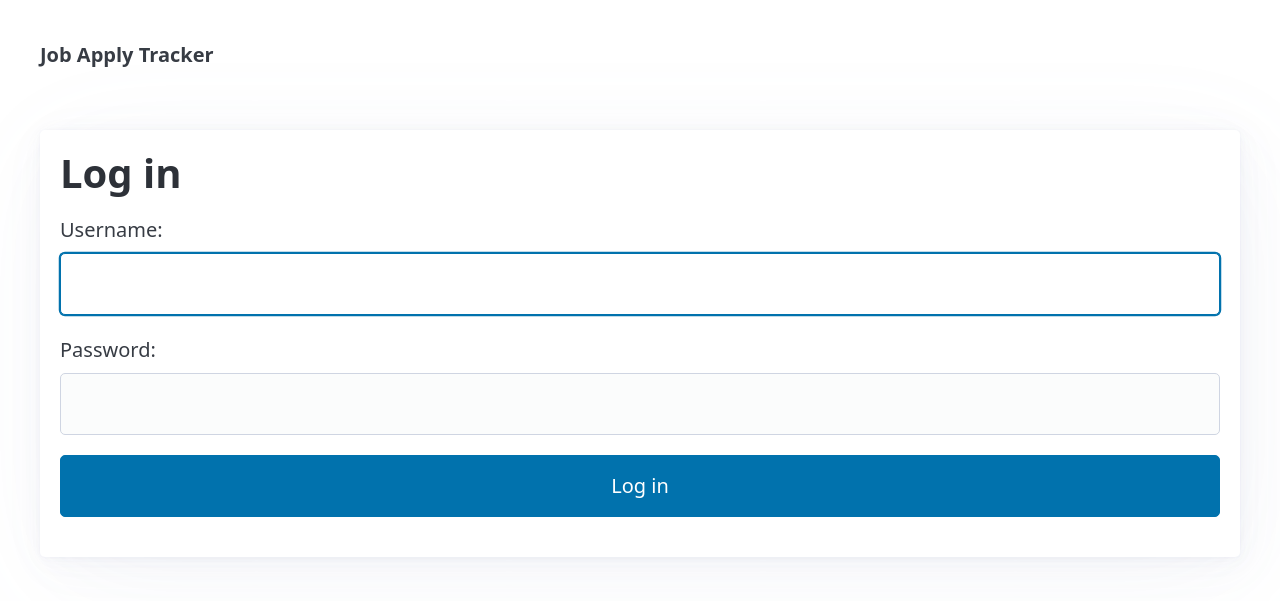
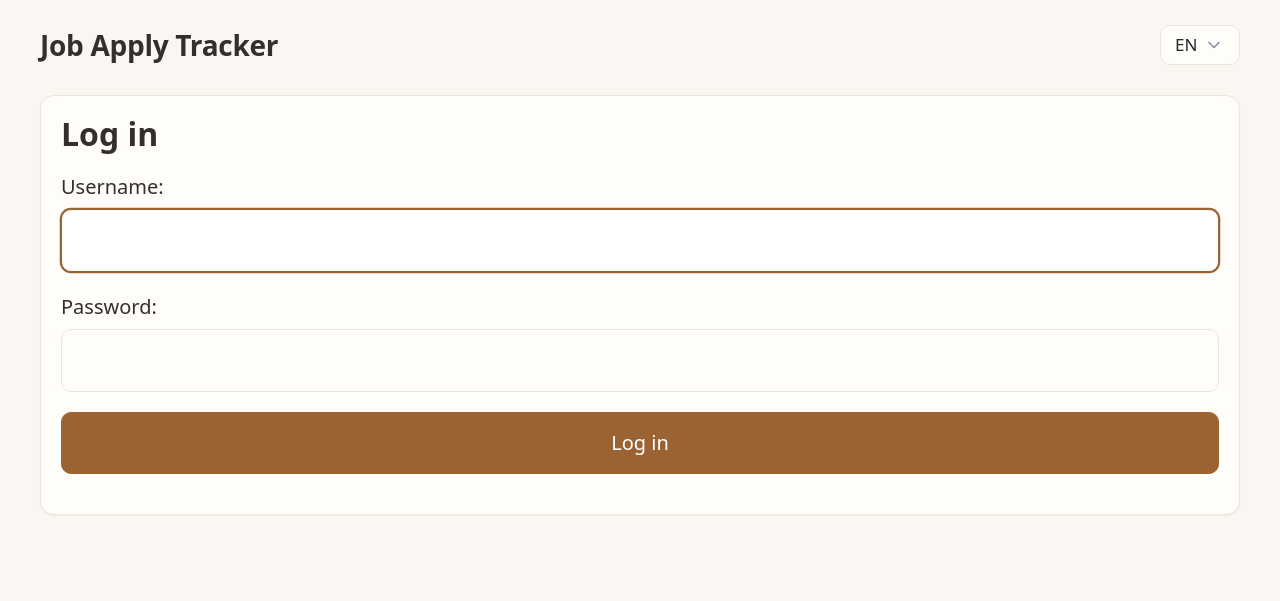
Before and after one commit to OleksiiShcherbynin/job-apply-tracker, a Django app: page /accounts/login/ in a window 1280 px wide. Shown: the top 601 px of the page. Run offline with Django 5.2, Linux system fonts and the light colour scheme.

Commit message:
feat: soft warm theme and a two-row header with a language dropdown
Co-Authored-By: Claude Opus 5.5 <noreply@anthropic.com>

```diff
--- /dev/null
+++ b/static/css/theme.css
@@ -0,0 +1,160 @@
+/* Soft warm theme on top of Pico.css (light only).
+   Palette from the Stage 4 spec; the main button and the muted text are a
+   shade darker than the mockup so that small text keeps WCAG AA contrast. */
+
+:root[data-theme="light"] {
+  --tracker-page: #faf7f2;
+  --tracker-card: #fffdfa;
+  --tracker-line: #ece5da;
+  --tracker-ink: #33302b;
+  --tracker-muted: #6f675d;
+  --tracker-pill: #f2ece3;
+  --tracker-pill-ink: #4a443c;
+  --tracker-current: #f5e3cf;
+  --tracker-current-ink: #8a5a2b;
+  --tracker-button: #9a6331;
+  --tracker-button-hover: #85542a;
+  --tracker-score: #eef3e6;
+  --tracker-score-ink: #4e6b2f;
+
+  --pico-background-color: var(--tracker-page);
+  --pico-color: var(--tracker-ink);
+  --pico-h1-color: var(--tracker-ink);
+  --pico-h2-color: var(--tracker-ink);
+  --pico-h3-color: var(--tracker-ink);
+  --pico-muted-color: var(--tracker-muted);
+  --pico-muted-border-color: var(--tracker-line);
+  --pico-border-radius: 10px;
+
+  --pico-primary: var(--tracker-current-ink);
+  --pico-primary-hover: var(--tracker-button-hover);
+  --pico-primary-background: var(--tracker-button);
+  --pico-primary-border: var(--tracker-button);
+  --pico-primary-hover-background: var(--tracker-button-hover);
+  --pico-primary-hover-border: var(--tracker-button-hover);
+  --pico-primary-focus: rgba(154, 99, 49, 0.25);
+  --pico-primary-inverse: #fff;
+
+  --pico-secondary: var(--tracker-pill-ink);
+  --pico-secondary-background: var(--tracker-pill);
+  --pico-secondary-border: var(--tracker-line);
+  --pico-secondary-hover-background: var(--tracker-current);
+  --pico-secondary-hover-border: var(--tracker-line);
+  --pico-secondary-inverse: var(--tracker-pill-ink);
+
+  --pico-card-background-color: var(--tracker-card);
+  --pico-card-sectioning-background-color: var(--tracker-card);
+  --pico-card-box-shadow: 0 1px 2px rgba(51, 48, 43, 0.05);
+
+  --pico-form-element-background-color: var(--tracker-card);
+  --pico-form-element-border-color: var(--tracker-line);
+
+  --pico-mark-background-color: var(--tracker-score);
+  --pico-mark-color: var(--tracker-score-ink);
+}
+
+/* ---- Header: name + language/user on row 1, sections on row 2 ---- */
+
+.site-header {
+  padding-top: 1.25rem;
+  padding-bottom: 0.5rem;
+}
+
+.topbar {
+  display: flex;
+  align-items: center;
+  gap: 0.75rem;
+  flex-wrap: wrap;
+}
+
+.brand {
+  margin-right: auto;
+  font-size: 1.4rem;
+  font-weight: 700;
+  letter-spacing: -0.01em;
+  /* Generous line height and no overflow clipping: the "y" keeps its tail. */
+  line-height: 1.3;
+  color: var(--tracker-ink);
+  text-decoration: none;
+}
+
+.brand:hover {
+  color: var(--tracker-ink);
+}
+
+.top-actions {
+  display: flex;
+  align-items: center;
+  gap: 0.6rem;
+}
+
+.top-actions form {
+  margin: 0;
+}
+
+.top-actions select,
+.top-actions button {
+  width: auto;
+  margin: 0;
+  padding: 0.3rem 0.7rem;
+  font-size: 0.85rem;
+}
+
+.top-actions select {
+  padding-right: 2rem;
+}
+
+.username {
+  color: var(--tracker-muted);
+  font-size: 0.85rem;
+}
+
+.sections {
+  display: flex;
+  flex-wrap: wrap;
+  gap: 0.4rem;
+  margin-top: 0.9rem;
+}
+
+.pill {
+  padding: 0.4rem 0.9rem;
+  border-radius: 999px;
+  background: var(--tracker-pill);
+  color: var(--tracker-pill-ink);
+  font-size: 0.92rem;
+  text-decoration: none;
+  transition: background-color 0.15s ease;
+}
+
+.pill:hover {
+  background: var(--tracker-current);
+  color: var(--tracker-current-ink);
+}
+
+.pill[aria-current="page"] {
+  background: var(--tracker-current);
+  color: var(--tracker-current-ink);
+  font-weight: 600;
+}
+
+/* ---- Content ---- */
+
+article {
+  border: 1px solid var(--tracker-line);
+  border-radius: 14px;
+}
+
+mark {
+  border-radius: 999px;
+  padding: 0.05rem 0.5rem;
+  font-size: 0.85em;
+  font-weight: 600;
+}
+
+h1 {
+  font-size: 1.6rem;
+}
+
+h2 {
+  font-size: 1.25rem;
+}
--- a/templates/base.html
+++ b/templates/base.html
@@ -1,4 +1,4 @@
-{% load static i18n %}{% get_current_language as LANGUAGE_CODE %}<!doctype html>
+{% load static i18n tracker_extras %}{% get_current_language as LANGUAGE_CODE %}<!doctype html>
 <html lang="{{ LANGUAGE_CODE }}" data-theme="light">
 <head>
   <meta charset="utf-8">
@@ -6,33 +6,48 @@
   <title>{% block title %}Job Apply Tracker{% endblock %}</title>
   <link rel="icon" href="{% static 'favicon.svg' %}" type="image/svg+xml">
   <link rel="stylesheet" href="{% static 'css/pico.min.css' %}">
+  <link rel="stylesheet" href="{% static 'css/theme.css' %}">
 </head>
 <body>
-  <header class="container">
-    <nav>
-      <ul><li><strong>Job Apply Tracker</strong></li></ul>
+  <header class="container site-header">
+    <div class="topbar">
+      <a class="brand" href="{% url 'tracker:dashboard' %}">Job Apply Tracker</a>
+      <div class="top-actions">
+        <form class="language" method="post" action="{% url 'set_language' %}">
+          {% csrf_token %}
+          <input type="hidden" name="next" value="{{ request.get_full_path }}">
+          {% get_available_languages as languages %}
+          <select name="language" aria-label="Language" onchange="this.form.submit()">
+            {% for code, name in languages %}
+              <option value="{{ code }}"{% if code == LANGUAGE_CODE %} selected{% endif %}>{{ code|upper }}</option>
+            {% endfor %}
+          </select>
+          <noscript><button type="submit" class="secondary">OK</button></noscript>
+        </form>
         {% if user.is_authenticated %}
-        <ul>
-          <li><a href="{% url 'tracker:dashboard' %}">Dashboard</a></li>
-          <li><a href="{% url 'tracker:inbox' %}">Inbox</a></li>
-          <li><a href="{% url 'tracker:application_list' %}">Applications</a></li>
-          <li><a href="{% url 'tracker:vacancy_list' %}">Vacancies</a></li>
-          <li><a href="{% url 'tracker:company_list' %}">Companies</a></li>
-          <li>{{ user.username }}</li>
-          <li>
+          <span class="username">{{ user.username }}</span>
           <form method="post" action="{% url 'logout' %}">
             {% csrf_token %}
-              <button type="submit" class="secondary">Log out</button>
+            <button type="submit" class="secondary outline">Log out</button>
           </form>
-          </li>
-        </ul>
         {% endif %}
+      </div>
+    </div>
+    {% if user.is_authenticated %}
+      {% nav_section request as section %}
+      <nav class="sections" aria-label="Sections">
+        <a href="{% url 'tracker:dashboard' %}" class="pill"{% if section == "dashboard" %} aria-current="page"{% endif %}>Dashboard</a>
+        <a href="{% url 'tracker:inbox' %}" class="pill"{% if section == "inbox" %} aria-current="page"{% endif %}>Inbox</a>
+        <a href="{% url 'tracker:application_list' %}" class="pill"{% if section == "applications" %} aria-current="page"{% endif %}>Applications</a>
+        <a href="{% url 'tracker:vacancy_list' %}" class="pill"{% if section == "vacancies" %} aria-current="page"{% endif %}>Vacancies</a>
+        <a href="{% url 'tracker:company_list' %}" class="pill"{% if section == "companies" %} aria-current="page"{% endif %}>Companies</a>
       </nav>
+    {% endif %}
   </header>
 
   <main class="container">
     {% for message in messages %}
-      <article>{{ message }}</article>
+      <article class="message">{{ message }}</article>
     {% endfor %}
     {% block content %}{% endblock %}
   </main>
```
Also changed, not shown: tests/tracker/test_layout.py (added, +107 -0 lines), tracker/templatetags/tracker_extras.py (+22 -0 lines). Lines whose indentation alone changed are shown as unchanged.
